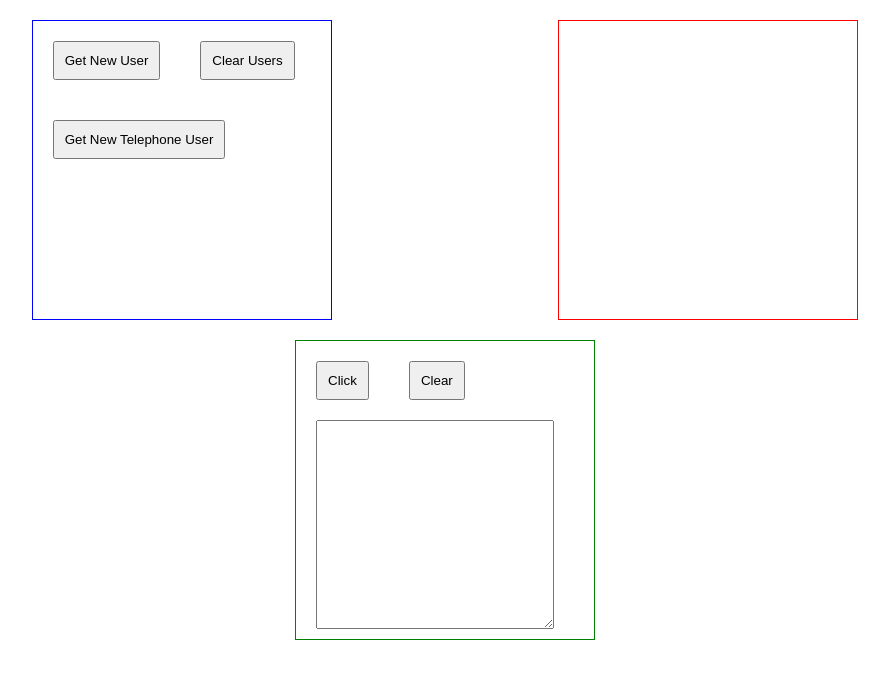
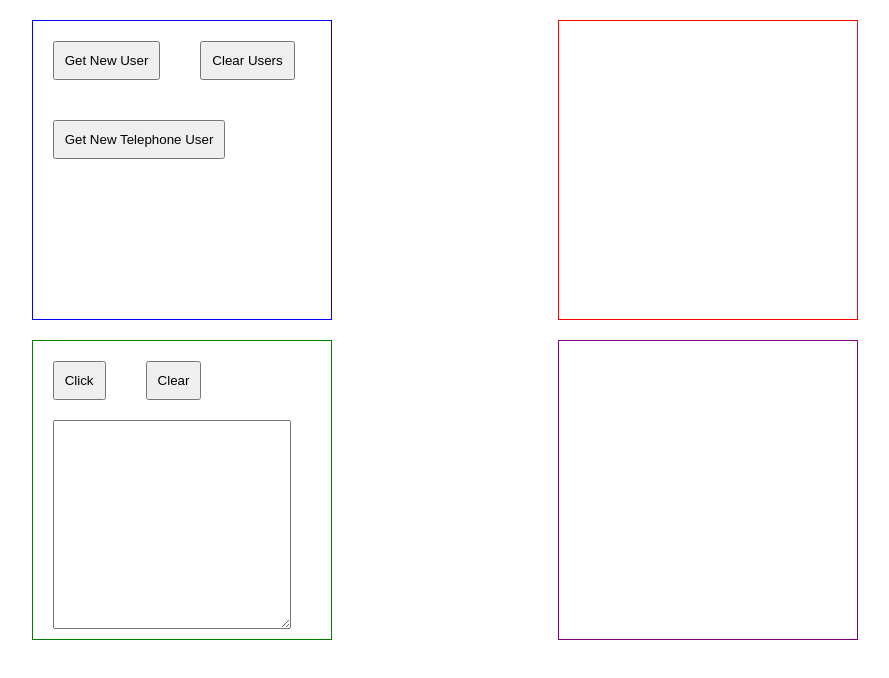
Before and after one commit to ricardopresto/playground, a Vue app: page / in a window 1280 px wide. Shown: the top 678 px of the page, without its empty margins (195-1084 px from the left). Built offline with nearby package versions, Linux system fonts and the light colour scheme.

Commit message:
branch one first commit

```diff
--- a/src/App.vue
+++ b/src/App.vue
@@ -8,6 +8,7 @@
     </div>
     <div class="container">
       <Child3 />
+      <Child4 />
     </div>
   </div>
 </template>
@@ -16,6 +17,7 @@
 import Child1 from './components/Child1.vue';
 import Child2 from './components/Child2.vue';
 import Child3 from './components/Child3.vue';
+import Child4 from './components/Child4.vue';
 
 import { v4 as uuidv4 } from 'uuid';
 import { AbstractUser, PhoneUser } from './classes/users';
@@ -26,6 +28,7 @@ export default {
     Child1,
     Child2,
     Child3,
+    Child4,
   },
   data () {
     return {
--- /dev/null
+++ b/src/components/Child4.vue
@@ -0,0 +1,19 @@
+<template>
+  <div id="main">
+  </div>
+</template>
+
+<script>
+export default {
+  name: 'Child4',
+}
+</script>
+
+<style scoped>
+  #main {
+    width: 300px;
+    height: 300px;
+    border: 1px solid purple;
+    margin-top: 20px;
+  }
+</style>
```
